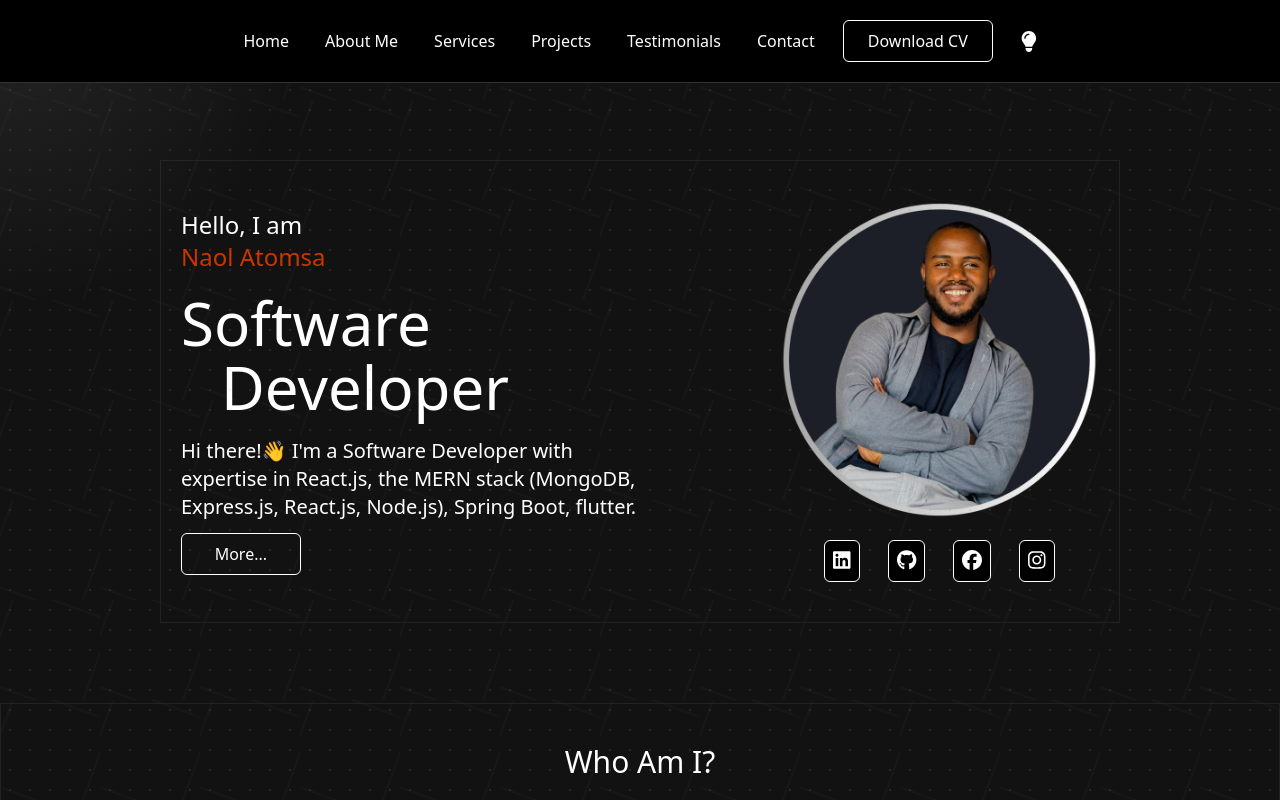
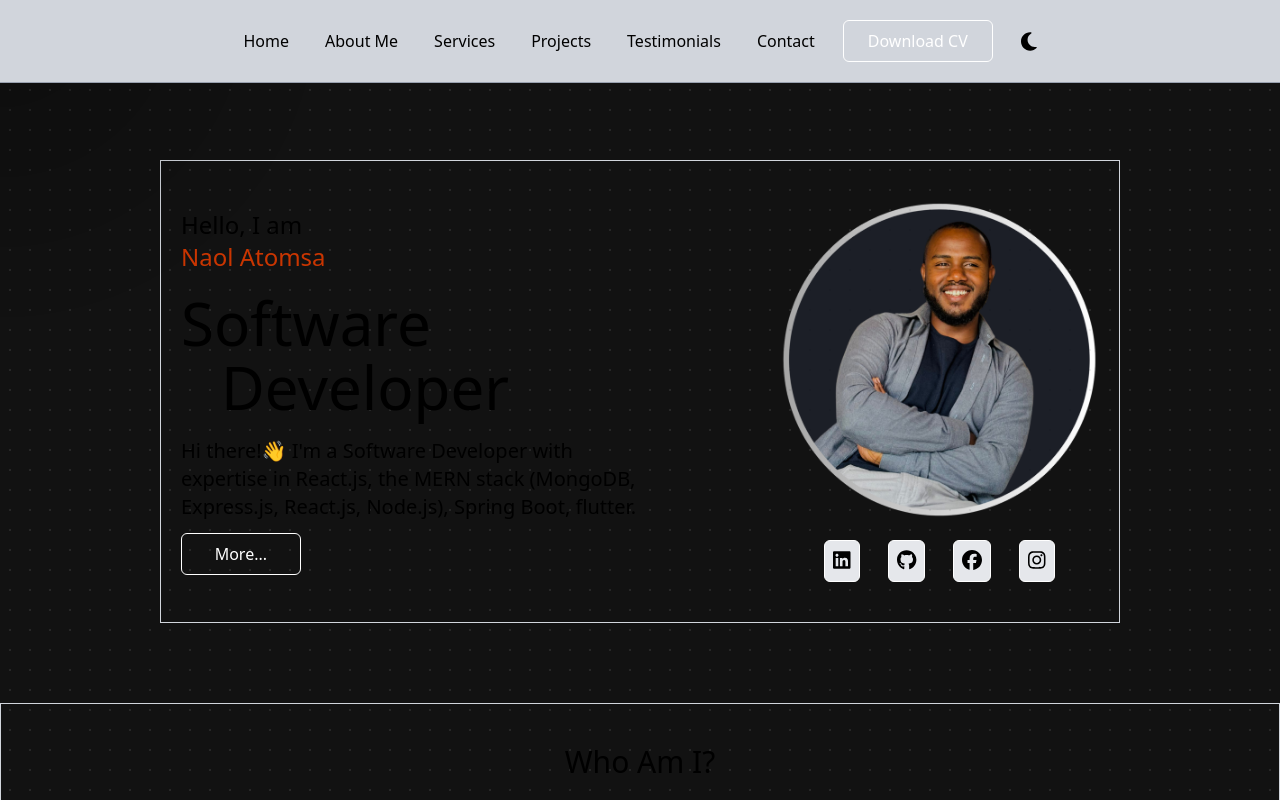
Before and after one commit to naolatomsa/personal-website, a React (Vite) app: page / in a window 1280 px wide. Shown: the top 800 px of the page. Built offline with nearby package versions, Linux system fonts and the light colour scheme; a web font is replaced by a local one.

Commit message:
dark mode

```diff
--- a/src/develop/common/themeProvider.jsx
+++ b/src/develop/common/themeProvider.jsx
@@ -4,21 +4,25 @@ const ThemeContext = createContext();
 
 export const ThemeProvider = ({ children }) => {
   const [isDark, setIsDark] = useState(() => {
+    // Invert the logic here:
+    // return true if theme is light or system prefers light
     return (
-      localStorage.getItem("theme") === "dark" ||
+      localStorage.getItem("theme") === "light" ||
       (!localStorage.getItem("theme") &&
-        window.matchMedia("(prefers-color-scheme: dark)").matches)
+        window.matchMedia("(prefers-color-scheme: light)").matches)
     );
   });
 
   useEffect(() => {
     const root = document.documentElement;
     if (isDark) {
+      // When isDark=true, add light mode class (remove dark)
+      root.classList.remove("dark");
+      localStorage.setItem("theme", "light");
+    } else {
+      // When isDark=false, add dark mode class
       root.classList.add("dark");
       localStorage.setItem("theme", "dark");
-    } else {
-      root.classList.remove("dark");
-      localStorage.setItem("theme", "light");
     }
   }, [isDark]);
 
```
